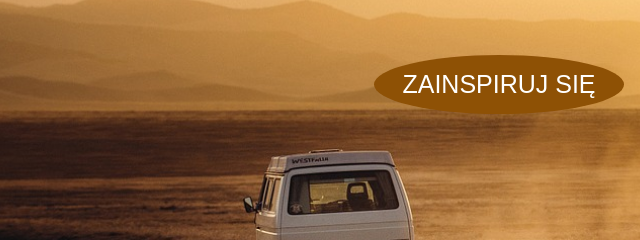
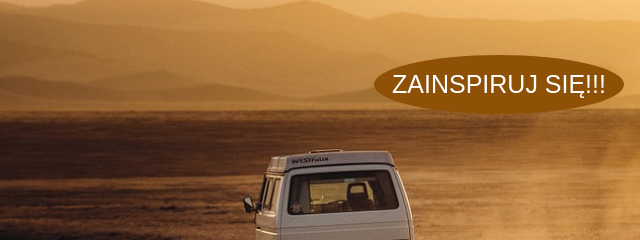
Before and after one commit to TomaszBalcerak/Travel_Inspiration, a plain HTML site: page index.html in a window 1280 px wide. Shown: the part 286-526 px from the top of the page, 141-781 px from the left. Drawn offline with Linux system fonts and the light colour scheme.

Commit message:
Drugi commit sprawdzający

```diff
--- a/index.html
+++ b/index.html
@@ -14,7 +14,7 @@
 <div class="container">
 	<h1>Witaj na stronie dla pasjonatów podróży</h1>
 	<div>
-		<button><a href="index1.html">Zainspiruj się</button></a>
+		<button><a href="index1.html">Zainspiruj się!!!</button></a>
 	</div>
 </div>
 </body>
```
